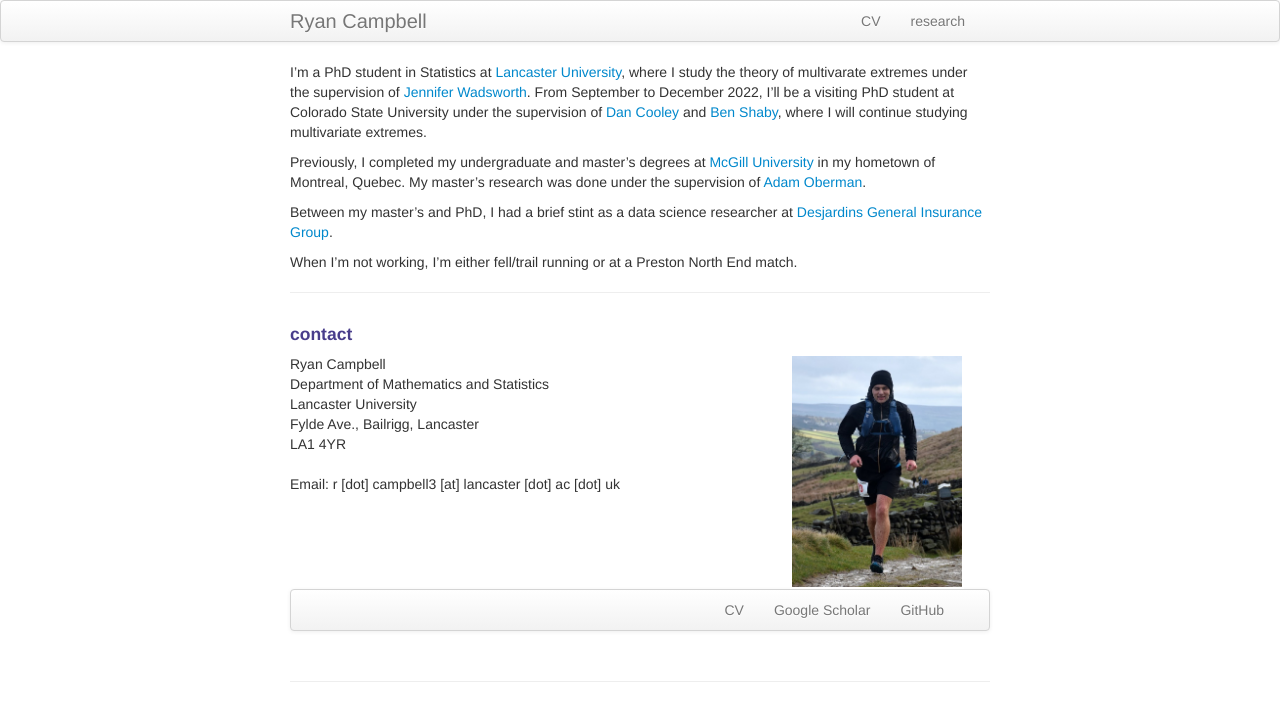
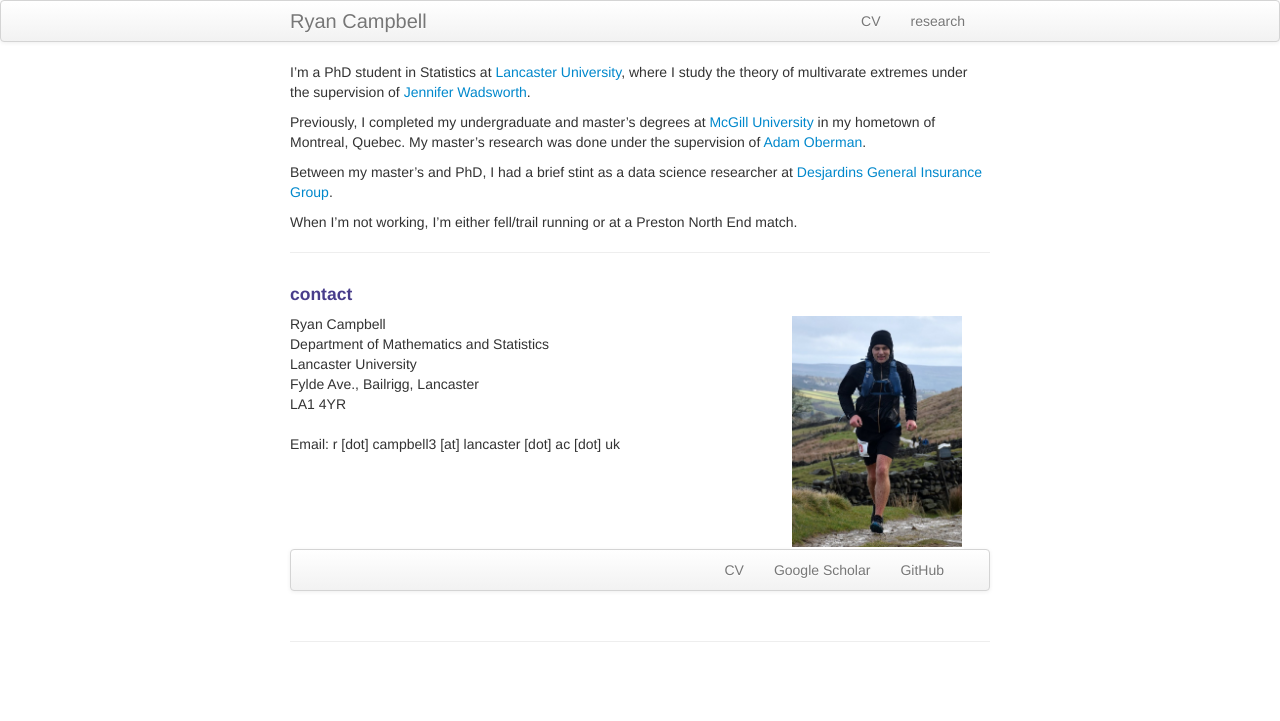
Before and after one commit to ryancampbell514/ryancampbell514.github.io, a Jekyll site: the page built from index.md, in a window 1280 px wide. Shown: the top 721 px of the page. Built offline with Jekyll 4.4.1, drawn with Linux system fonts in a browser that asks for light colours.

Commit message:
updated CV

```diff
--- a/index.md
+++ b/index.md
@@ -5,7 +5,7 @@ description: PhD student at Lancaster University.
 keywords:
 ---
 
-I'm a PhD student in Statistics at [Lancaster University](https://www.lancaster.ac.uk/maths/){:target="_blank"}, where I study the theory of multivarate extremes under the supervision of [Jennifer Wadsworth](https://www.lancaster.ac.uk/~wadswojl/){:target="_blank"}. From September to December 2022, I'll be a visiting PhD student at Colorado State University under the supervision of [Dan Cooley](https://www.stat.colostate.edu/~cooleyd/){:target="_blank"} and [Ben Shaby](https://www.stat.colostate.edu/~bshaby/){:target="_blank"}, where I will continue studying multivariate extremes.
+I'm a PhD student in Statistics at [Lancaster University](https://www.lancaster.ac.uk/maths/){:target="_blank"}, where I study the theory of multivarate extremes under the supervision of [Jennifer Wadsworth](https://www.lancaster.ac.uk/~wadswojl/){:target="_blank"}.
 
 Previously, I completed my undergraduate and master's degrees at [McGill University](https://www.mcgill.ca/mathstat/){:target="_blank"} in my hometown of Montreal, Quebec. My master's research was done under the supervision of [Adam Oberman](https://www.adamoberman.net/){:target="_blank"}.
 
@@ -41,7 +41,7 @@ When I'm not working, I'm either fell/trail running or at a Preston North End ma
 <div class="navbar">
   <div class="navbar-inner">
       <ul class="nav">
-          <li><a href="{{ BASE_PATH }}/assets/CV.pdf" target="_blank">CV</a></li>
+          <li><a href="{{ BASE_PATH }}/assets/academiccv.pdf" target="_blank">CV</a></li>
           <li><a href="https://scholar.google.com/citations?user=xI10ohkAAAAJ&hl=en" target="_blank">Google Scholar</a></li>
           <li><a href="https://github.com/ryancampbell514" target="_blank">GitHub</a></li>
       </ul>
```
Also changed, not shown: 1 other file.
